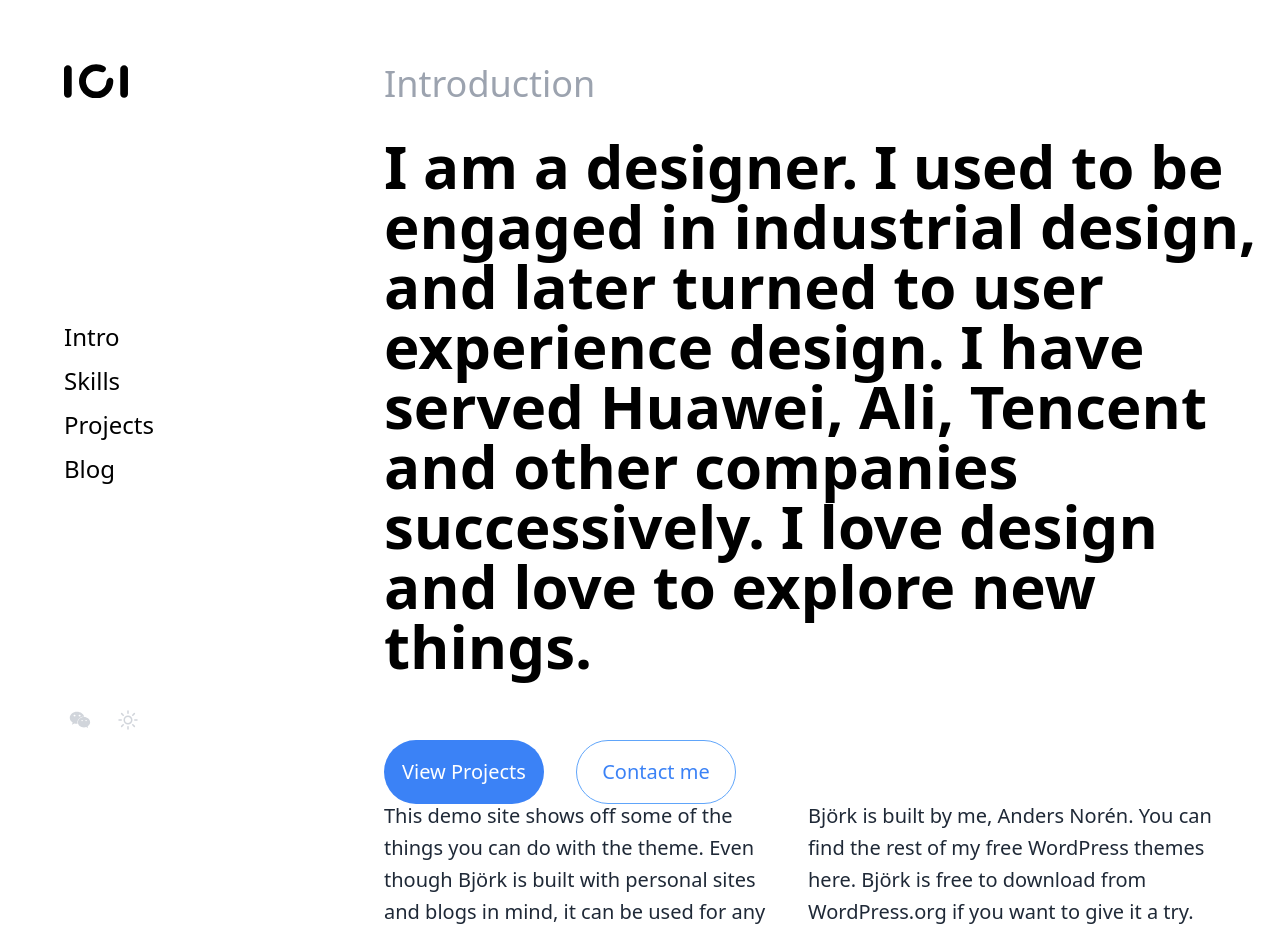
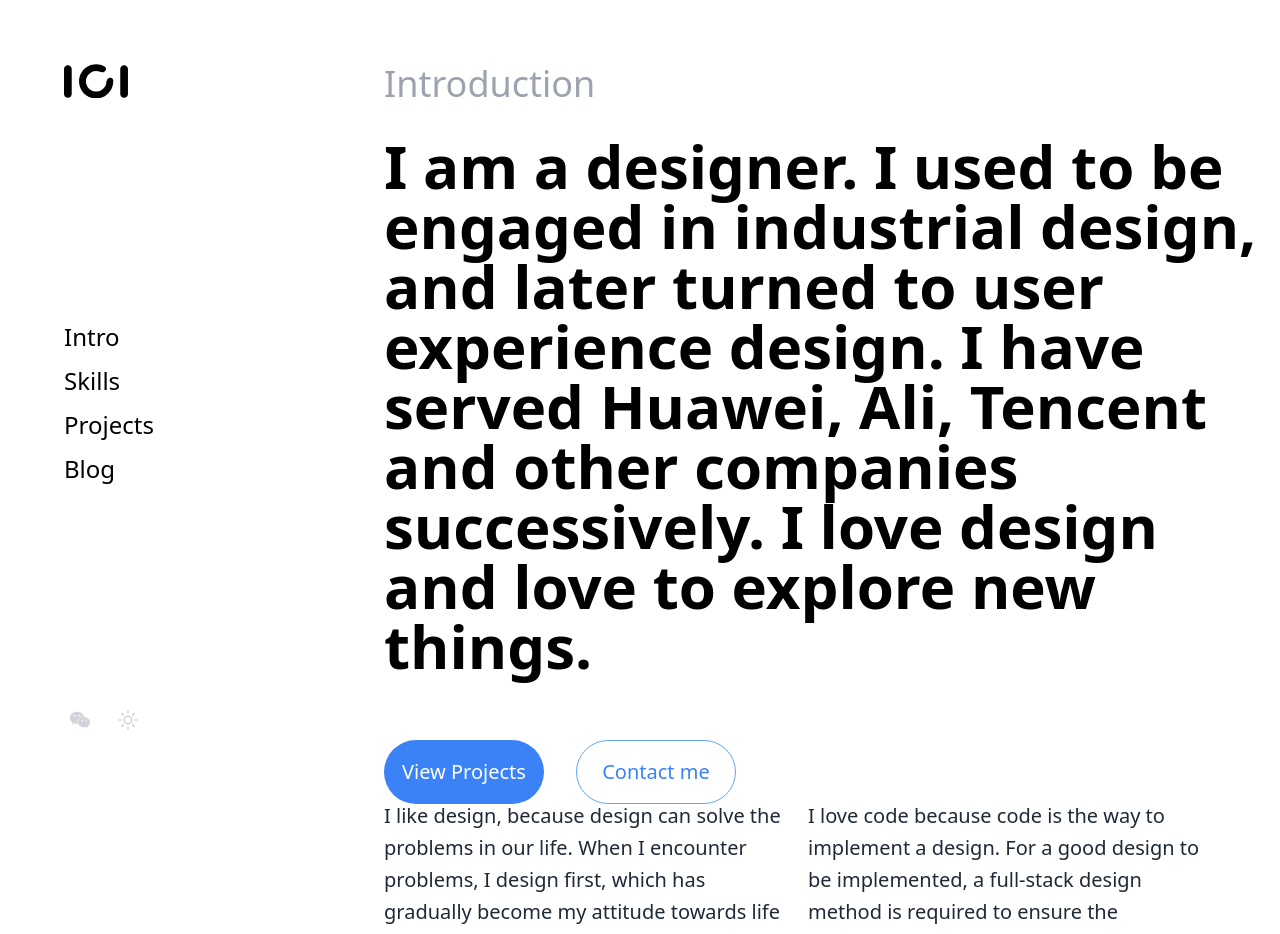
Before and after one commit to leoleelxh/nuxt3-wp-tailwindcss-blog, a Nuxt app: page / in a window 1280 px wide. Shown: the top 934 px of the page. Built offline with nearby package versions, Linux system fonts and the light colour scheme; no server answers.

Commit message:
edit some wording

```diff
--- a/pages/index.vue
+++ b/pages/index.vue
@@ -26,15 +26,11 @@
             </div>
         </div>
         <div class="mainintro   w-full h-auto text-xl text-gray-800 dark:text-gray-200 leading-8 grid gap-4 grid-cols-1 md:grid-cols-2 ">
-            <div data-aos="fade-up" class=" lefttext  ">This demo site shows off some of the things you can do with the
-                theme. Even though Björk is built with personal sites
-                and blogs in mind, it can be used for any type of website. It’s named after my favorite type of tree.
-                Yes, I have one.</div>
+            <div data-aos="fade-up" class=" lefttext  ">I like design, because design can solve the problems in our life. When I encounter problems, I design first, which has
+            gradually become my attitude towards life and way of thinking.</div>
             <!-- <div class="h-full w-8"></div> -->
-            <div data-aos="fade-up" class=" righttext   ">Björk is built by me, Anders Norén. You can find the rest of
-                my
-                free WordPress themes here. Björk is free to download
-                from WordPress.org if you want to give it a try.</div>
+            <div data-aos="fade-up" class=" righttext   ">I love code because code is the way to implement a design. For a good design to be implemented, a full-stack design
+            method is required to ensure the continuity of design ideas.</div>
         </div>
         <div data-aos="fade-up" class="cards pt-16 w-full grid gap-4 grid-cols-1 md:grid-cols-2 lg:grid-cols-3">
             <div data-aos="fade-up" class="  h-fit bg-gray-100 rounded-lg overflow-hidden hover:shadow-sm">
```
